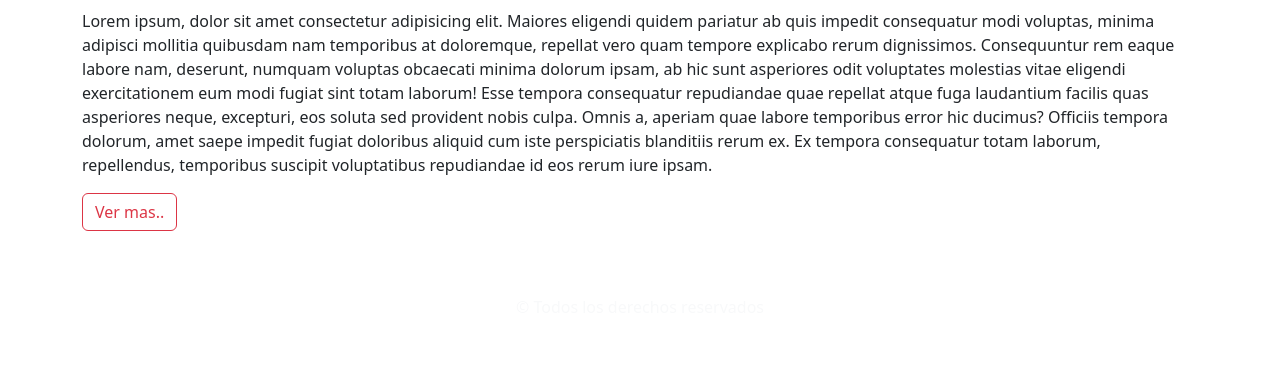
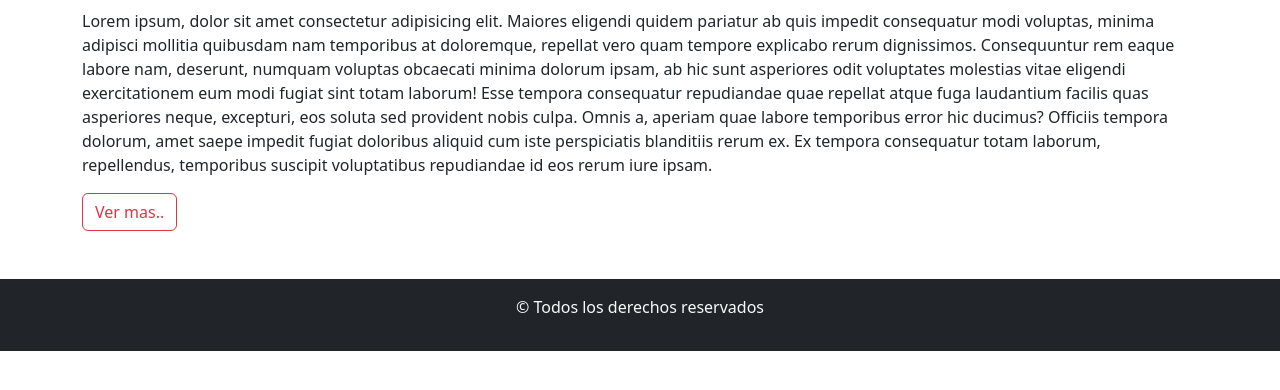
Before and after one commit to Vicopalacio/practicaDOM, a plain HTML site: page index.html in a window 1280 px wide. Shown: the part 396-786 px from the top of the page. Drawn offline with nearby package versions, Linux system fonts and the light colour scheme.

Commit message:
realice maquetado

```diff
--- a/index.html
+++ b/index.html
@@ -67,7 +67,7 @@
         <button class="btn btn-outline-danger">Ver mas..</button>
     </section>
 </main>
-<footer class="bg-darl text-light py-3 text-center">
+<footer class="bg-dark text-light py-3 text-center">
     <p>&copy; Todos los derechos reservados</p>
 </footer>
 <body>
```
